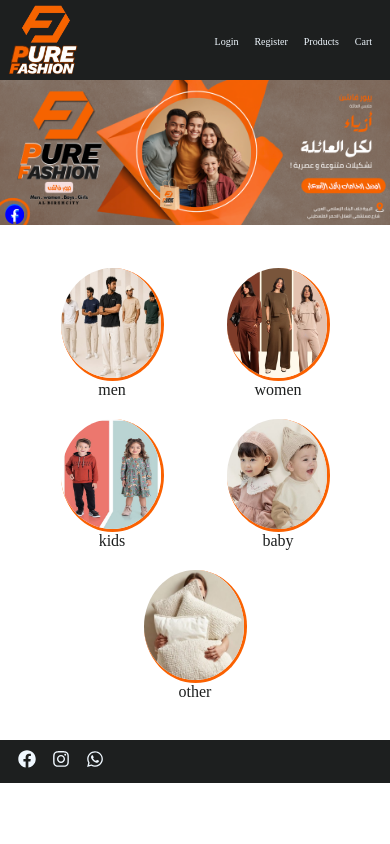
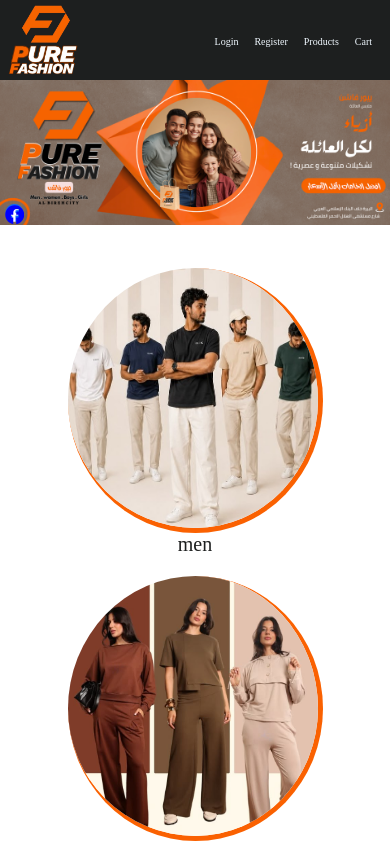
Before and after one commit to asmajehad20/pureFashion26, a React (Vite) app: page / in a window 390 px wide. Shown: the top 844 px of the page. Built offline with nearby package versions, Linux system fonts and the light colour scheme.

Commit message:
removed media 450

```diff
--- a/src/components/card/Card.module.css
+++ b/src/components/card/Card.module.css
@@ -17,16 +17,3 @@
     border-right: 5px solid #fa6101;
     border-bottom: 5px solid #fa6101;
 }
-
-@media (max-width: 450px) {
-    .card {
-        font-size: 16px;
-    }
-
-    .card img {
-        width: 100px;
-        height: 110px;
-        border-right: 3px solid #fa6101;
-        border-bottom: 3px solid #fa6101;
-    }
-}
--- a/src/components/category/Category.module.css
+++ b/src/components/category/Category.module.css
@@ -11,8 +11,3 @@
     padding-bottom: 10%;
     flex-wrap: wrap;
 }
-
-@media (max-width: 450px) {
-
-
-}
```
